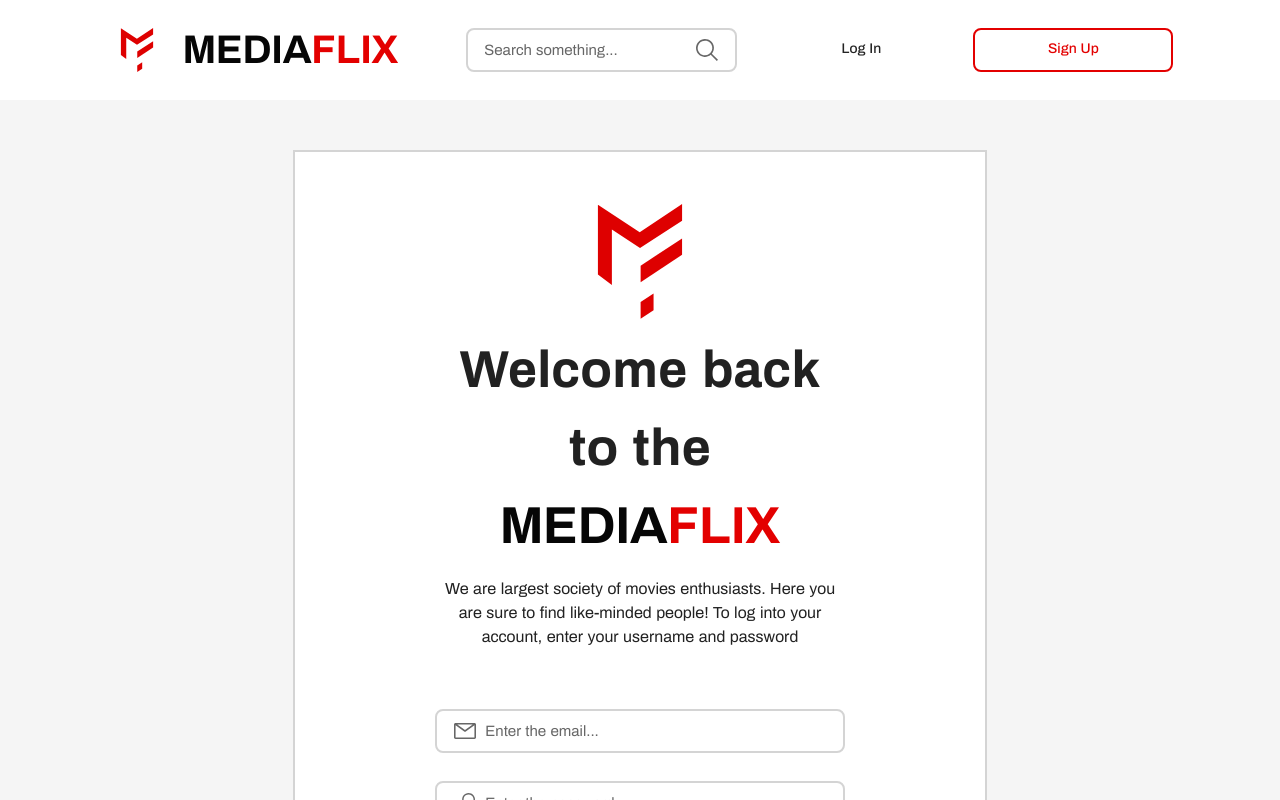
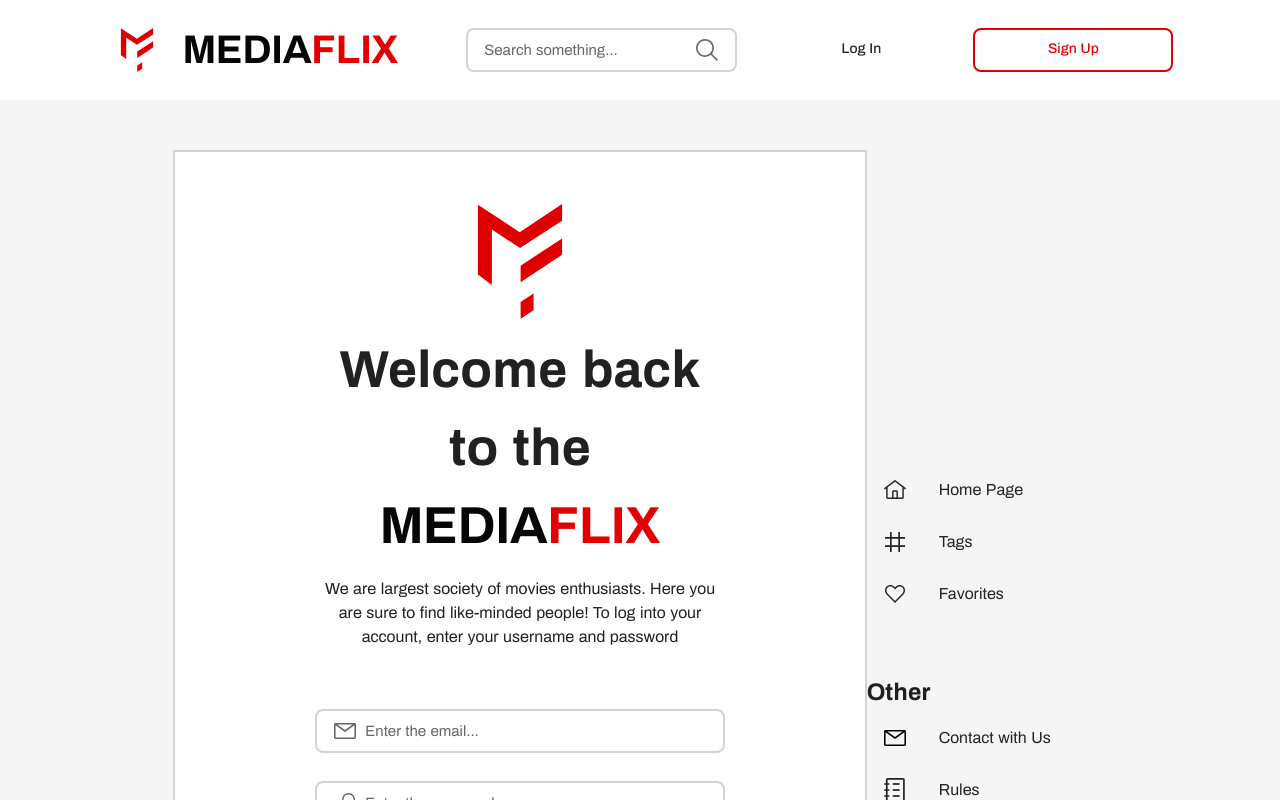
Before and after one commit to whispermind/TFMovies.Web, a React (Create React App) app: page /signin in a window 1280 px wide. Shown: the top 800 px of the page. Built offline with nearby package versions, Linux system fonts and the light colour scheme.

Commit message:
added MenuBlock

```diff
--- a/src/app/index.tsx
+++ b/src/app/index.tsx
@@ -5,6 +5,7 @@ import { Outlet } from "react-router-dom";
 import { AppLayout } from "../modules/AppLayout";
 import { mainTheme } from "./styles/theme";
 import { store } from "./store";
+import { MenuBlock } from "../common/components";
 
 export const App = () => {
 	return (
@@ -13,6 +14,7 @@ export const App = () => {
 				<CssBaseline />
 				<AppLayout>
 					<Outlet />
+					<MenuBlock />
 				</AppLayout>
 			</ThemeProvider>
 		</Provider>
--- /dev/null
+++ b/src/common/components/MenuBlock/CustomMenuLink.tsx
@@ -0,0 +1,28 @@
+import { Link, styled } from "@mui/material";
+
+export const CustomMenuLink = styled(Link)(({ theme }) => {
+	const { palette: { mainColors: { main, graphite }, accentColors: { lightOrange } } } = theme;
+
+	return {
+		borderRadius: '5px',
+		transition: '.3s',
+		display: 'flex',
+		alignItems: 'center',
+		color: graphite,
+		textDecoration: 'none',
+		cursor: 'pointer',
+		width: '100%',
+		marginBottom: '12px',
+		":hover": {
+			backgroundColor: lightOrange
+		},
+		":hover path": {
+			fill: main,
+			transition: '.3s',
+		},
+		":hover span": {
+			color: main,
+			transition: '.3s',
+		}
+	}
+});
--- /dev/null
+++ b/src/common/components/MenuBlock/NavigationMenu/NavigationMenu.tsx
@@ -0,0 +1,32 @@
+import { Box, List, ListItem, ListItemIcon, Typography, styled } from "@mui/material";
+
+import { CustomMenuLink } from "../CustomMenuLink";
+import { HomePageIcon, HashtagIcon, FavoriteIcon } from "../../icons";
+
+
+export const NavigationMenu = () => {
+	const linksData = {
+		'Home Page': HomePageIcon,
+		'Tags': HashtagIcon,
+		'Favorites': FavoriteIcon,
+	}
+
+	const links = Object.entries(linksData).map(([text, Icon]) => (
+		<CustomMenuLink key={text}>
+			<ListItem>
+				<ListItemIcon>
+					<Icon />
+				</ListItemIcon>
+				<Typography variant="HBody">{text}</Typography>
+			</ListItem>
+		</CustomMenuLink>
+	));
+
+	return (
+		<Box width='240px'>
+			<List sx={{ marginBottom: '40px', paddingTop: '0px' }}>
+				{links}
+			</List>
+		</Box>
+	)
+}
--- /dev/null
+++ b/src/common/components/MenuBlock/OthersMenu/OthersMenu.tsx
@@ -0,0 +1,33 @@
+import { Typography, List, ListItem, ListItemIcon, Box } from "@mui/material";
+
+import { CustomMenuLink } from "../CustomMenuLink";
+import { EmailIcon, RulesIcon } from "../../icons";
+
+export const OthersMenu = () => {
+	const linksData = {
+		'Contact with Us': EmailIcon,
+		'Rules': RulesIcon,
+	}
+
+	const links = Object.entries(linksData).map(([text, Icon]) => (
+		<CustomMenuLink key={text}>
+			<ListItem>
+				<ListItemIcon>
+					<Icon />
+				</ListItemIcon>
+				<Typography variant="HBody">{text}</Typography>
+			</ListItem>
+		</CustomMenuLink>
+	));
+
+	return (
+		<>
+			<Typography variant="Sector">Other</Typography>
+			<Box width='240px'>
+				<List>
+					{links}
+				</List>
+			</Box>
+		</>
+	)
+}
--- /dev/null
+++ b/src/common/components/MenuBlock/index.tsx
@@ -0,0 +1,12 @@
+import { Box } from "@mui/material"
+import { NavigationMenu } from "./NavigationMenu/NavigationMenu"
+import { OthersMenu } from "./OthersMenu/OthersMenu"
+
+export const MenuBlock = () => {
+	return (
+		<Box>
+			<NavigationMenu />
+			<OthersMenu />
+		</Box>
+	)
+}
--- a/src/common/components/index.ts
+++ b/src/common/components/index.ts
@@ -11,6 +11,7 @@ export { LogAuthWrapper } from "./LogAuthWrapper";
 export { MuiRouterLink } from "./MuiRouterLink";
 export { AdoptiveLayout } from "./AdoptiveLayout";
 export { Avatar } from "./Avatar";
+export {MenuBlock} from "./MenuBlock"
 
 export type { TFormTextFieldIconedProps } from "./Inputs/FormTextFieldIconed";
 export type { IWithIconProps } from "./Inputs/FormTextFieldIconed/index";
```
Lines whose indentation alone changed are shown as unchanged.
